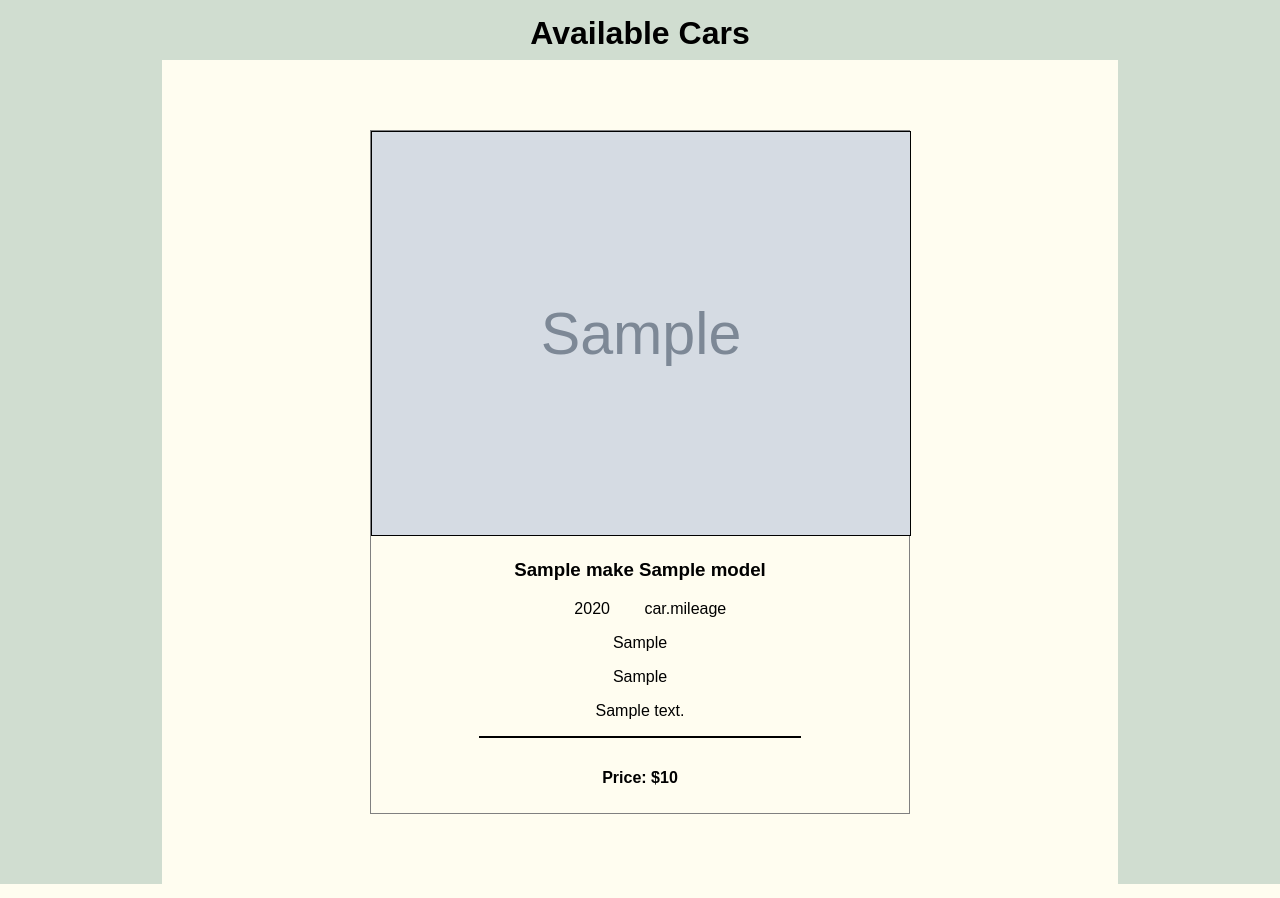
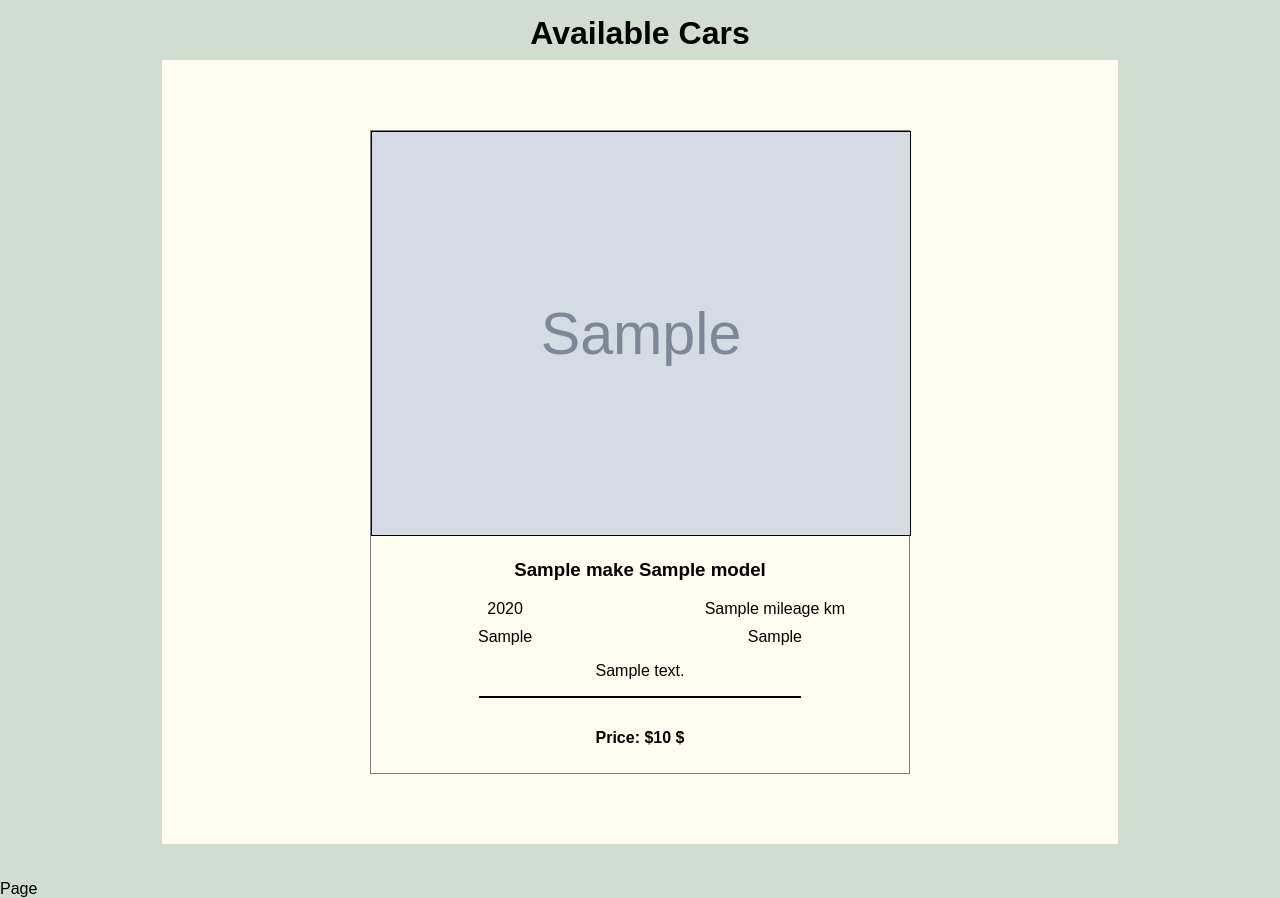
Before and after one commit to tudor1703/car_sales, a Django app: template sales_site/shop_app/templates/shop_app/shopApp.html in a window 1280 px wide. Run offline with Django 3.2, Linux system fonts and the light colour scheme; the template is opened without the code that fills it: most values are stand-ins (such as "Sample title", 1, 10 or a date in 2020); grey boxes marked "Sample" are stand-in pictures.

Commit message:
improving style

```diff
--- a/sales_site/shop_app/static/shop_app/style.css
+++ b/sales_site/shop_app/static/shop_app/style.css
@@ -1,7 +1,6 @@
-
-body, ul, li{
-    margin: 0px;
-    padding: 0px;
+body, ul, li {
+    margin: 0;
+    padding: 0;
 }
 
 body {
@@ -12,8 +11,12 @@ body {
 .page-title {
     width: 100%;
     height: 60px;
-    margin: 0px;
-    padding: 0px;
+    margin: 0;
+    padding: 0;
+}
+
+ul {
+    list-style-type: none;
 }
 
 h1 {
@@ -22,28 +25,28 @@ h1 {
     text-align: center;
 }
 
-ul {
-    list-style-type: none;
-}
-
 img {
     border: 1px solid black;
 }
 
-.page-content{
+.page-content {
     background-color: #FFFDF0;
     width: 70%;
     margin: 0 auto;
     padding: 50px 30px;
 }
 
-.block-content{
+.block-content {
     border: 1px solid grey;
     margin: 20px auto;
     width: 60%;
     max-width: 600px;
+    text-align: center;
+}
 
-
+.block-content p {
+    width: 100%;
+    align-items: center;
 }
 
 img {
@@ -54,19 +57,21 @@ img {
     text-align: center;
 }
 
-.inline {
-    display: inline-block;
-    text-align: center;
-    margin: 0 15px;
+
+.row {
+    display: flex;
+    justify-content: space-around;
+    align-items: center;
+    gap: 2px;
+    margin: 10px 0;
 }
 
-.l {
-    padding-left: 35%;
+.row p {
+    margin: 0;
+    padding: 0;
+    flex: 1;
 }
 
-.r {
-    padding-right: 30%;
-}
 
 .price {
     width: 60%;
@@ -76,11 +81,3 @@ img {
     padding-top: 15px;
     border-top: 2px solid black;
 }
-
-p {
-    text-align: center;
-}
-
-.txt {
-    text-decoration: wavy;
-}
--- a/sales_site/shop_app/templates/shop_app/shopApp.html
+++ b/sales_site/shop_app/templates/shop_app/shopApp.html
@@ -1,7 +1,7 @@
 {% load static %}
 
 <!DOCTYPE html>
-<html lang=""en>
+<html lang="en">
 <head>
     <meta charset="UTF-8">
     <meta name="viewport" content="width=device-width, initial-scale=1.0">
@@ -9,32 +9,39 @@
     <link rel="stylesheet" href="{% static 'shop_app/style.css' %}">
 </head>
 <body>
-    <div class = "page-title">
+    <div class="page-title">
         <h1>Available Cars</h1>
     </div>
-    <div class = page-content>
+    <div class="page-content">
         <ul>
-            {%for car in shop_app%}
-                <div class = "block-content">
+            {% for car in shop_app %}
+                <div class="block-content">
                     <li>
-                        <img src="{% if car.image %}{{ car.image.url }}{% else %}{{ 'default_image.jpg' }}{% endif %}" alt="{{ car.make }} {{ car.model }}" width="200">
+                        <img src="{% if car.image %}{{ car.image.url }}{% else %}{{ 'default_image.jpg' }}{% endif %}"
+                             alt="{{ car.make }} {{ car.model }}" width="200">
                         <h3>{{ car.make }} {{ car.model }}</h3>
-                        <p class = 'inline l'>{{ car.year }}</p>
-                        {% if car.mileage == 0%}
-                            <p class = 'inline r'>New</p>
-                        {% else %}
-                            <p class = 'inline r'> car.mileage </p>
-                        {% endif %}
-                        <p>{{ car.get_fuel_type_display }}</p>
-                        <p>{{ car.get_type_display }}</p>
-                        <p class = 'txt'>{{ car.description }}</p>
-                        <div class = 'price'>
-                            <p><strong>Price: ${{ car.price }}</strong></p>
+                        <div class="row">
+                            <p>{{ car.year }}</p>
+                            {% if car.mileage == 0 %}
+                                <p>New</p>
+                            {% else %}
+                                <p>{{ car.mileage }} km</p>
+                            {% endif %}
+                        </div>
+                        <div class="row">
+                            <p>{{ car.get_fuel_type_display }}</p>
+                            <p>{{ car.get_type_display }}</p>
+                        </div>
+                        <p class="txt">{{ car.description }}</p>
+                        <div class="price">
+                            <p><strong>Price: ${{ car.price }} $</strong></p>
                         </div>
                     </li>
                 </div>
             {% endfor %}
         </ul>
     </div>
+    <br/></br/>
+    Page
 </body>
 </html>
```
Also changed, not shown: sales_site/shop_app/views.py (+9 -1 lines).
